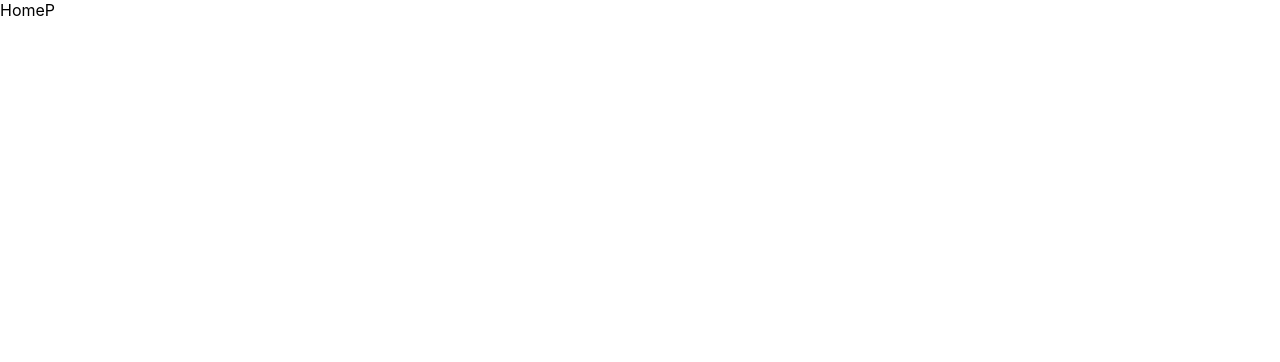
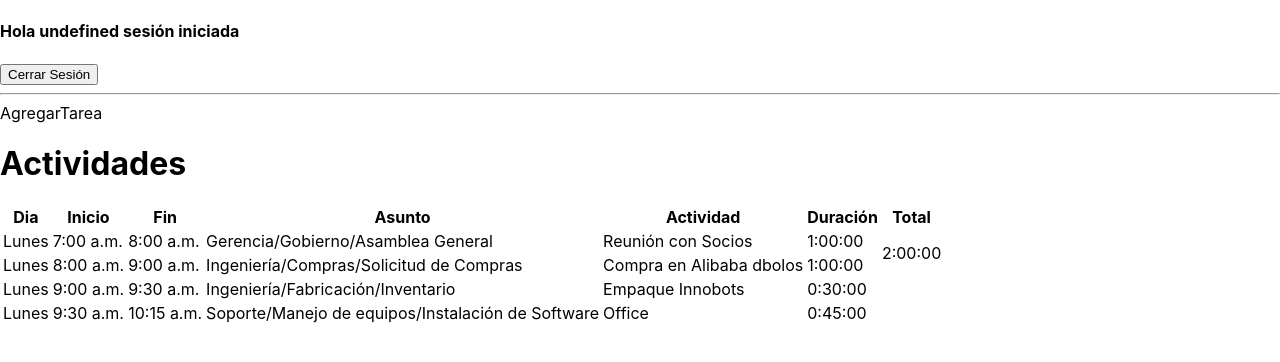
Before and after one commit to drbv27/PygmaProdutivity, a Next.js app: page /HomeP in a window 1280 px wide. Shown: the top 362 px of the page. Built offline with nearby package versions, Linux system fonts and the light colour scheme.

Commit message:
dummie actividades

```diff
--- /dev/null
+++ b/components/AgregarTarea.js
@@ -0,0 +1,9 @@
+import React from 'react'
+
+const AgregarTarea = () => {
+  return (
+    <div>AgregarTarea</div>
+  )
+}
+
+export default AgregarTarea
--- /dev/null
+++ b/components/ListadoTareas.js
@@ -0,0 +1,55 @@
+import React from 'react'
+
+const ListadoTareas = () => {
+  return (
+    <div>
+        <h1>Actividades</h1>
+        <table>
+            <tr>
+                <th>Dia</th>
+                <th>Inicio</th>
+                <th>Fin</th>
+                <th>Asunto</th>
+                <th>Actividad</th>
+                <th>Duración</th>
+                <th>Total</th>
+            </tr>
+            <tr>
+                <td>Lunes</td>
+                <td>7:00 a.m.</td>
+                <td>8:00 a.m.</td>
+                <td>Gerencia/Gobierno/Asamblea General</td>
+                <td>Reunión con Socios</td>
+                <td>1:00:00</td>
+                <td rowSpan={2}>2:00:00</td>
+            </tr>
+            <tr>
+                <td>Lunes</td>
+                <td>8:00 a.m.</td>
+                <td>9:00 a.m.</td>
+                <td>Ingeniería/Compras/Solicitud de Compras</td>
+                <td>Compra en Alibaba dbolos</td>
+                <td>1:00:00</td>
+            </tr>
+            <tr>
+                <td>Lunes</td>
+                <td>9:00 a.m.</td>
+                <td>9:30 a.m.</td>
+                <td>Ingeniería/Fabricación/Inventario</td>
+                <td>Empaque Innobots</td>
+                <td>0:30:00</td>
+            </tr>
+            <tr>
+                <td>Lunes</td>
+                <td>9:30 a.m.</td>
+                <td>10:15 a.m.</td>
+                <td>Soporte/Manejo de equipos/Instalación de Software</td>
+                <td>Office</td>
+                <td>0:45:00</td>
+            </tr>
+        </table>
+    </div>
+  )
+}
+
+export default ListadoTareas
--- a/components/layout/FormLogin.js
+++ b/components/layout/FormLogin.js
@@ -74,7 +74,7 @@ export const LoginSubmit = styled.button`
   cursor: pointer;
   margin-bottom: 50px;
   &:hover{
-    background-color: #98bf11;
+    background-color: #1097d5;
   }
 `
 export const LoginChange = styled.button`
--- a/package.json
+++ b/package.json
@@ -11,6 +11,7 @@
   "dependencies": {
     "@emotion/react": "^11.9.0",
     "@emotion/styled": "^11.8.1",
+    "firebase": "^9.8.1",
     "next": "12.1.6",
     "react": "18.1.0",
     "react-dom": "18.1.0"
--- a/pages/HomeP.js
+++ b/pages/HomeP.js
@@ -1,8 +1,22 @@
 import React from 'react'
+import firebaseApp from '../credenciales'
+import { getAuth,signOut } from 'firebase/auth'
+import AgregarTarea from '../components/AgregarTarea';
+import ListadoTareas from '../components/ListadoTareas';
 
-const HomeP = () => {
+const auth = getAuth(firebaseApp);
+
+const HomeP = ({correoUsuario}) => {
   return (
-    <div>HomeP</div>
+    <div>
+        <h4>{`Hola ${correoUsuario} sesión iniciada`}</h4>
+        <button onClick={()=>signOut(auth)}>
+            Cerrar Sesión
+        </button>
+        <hr/>
+        <AgregarTarea/>
+        <ListadoTareas/>
+    </div>
   )
 }
 
```
Also changed, not shown: pages/Login.js (+18 -4 lines), pages/index.js (+16 -2 lines), 2 other files (tests, documents, lock files or other folders).
